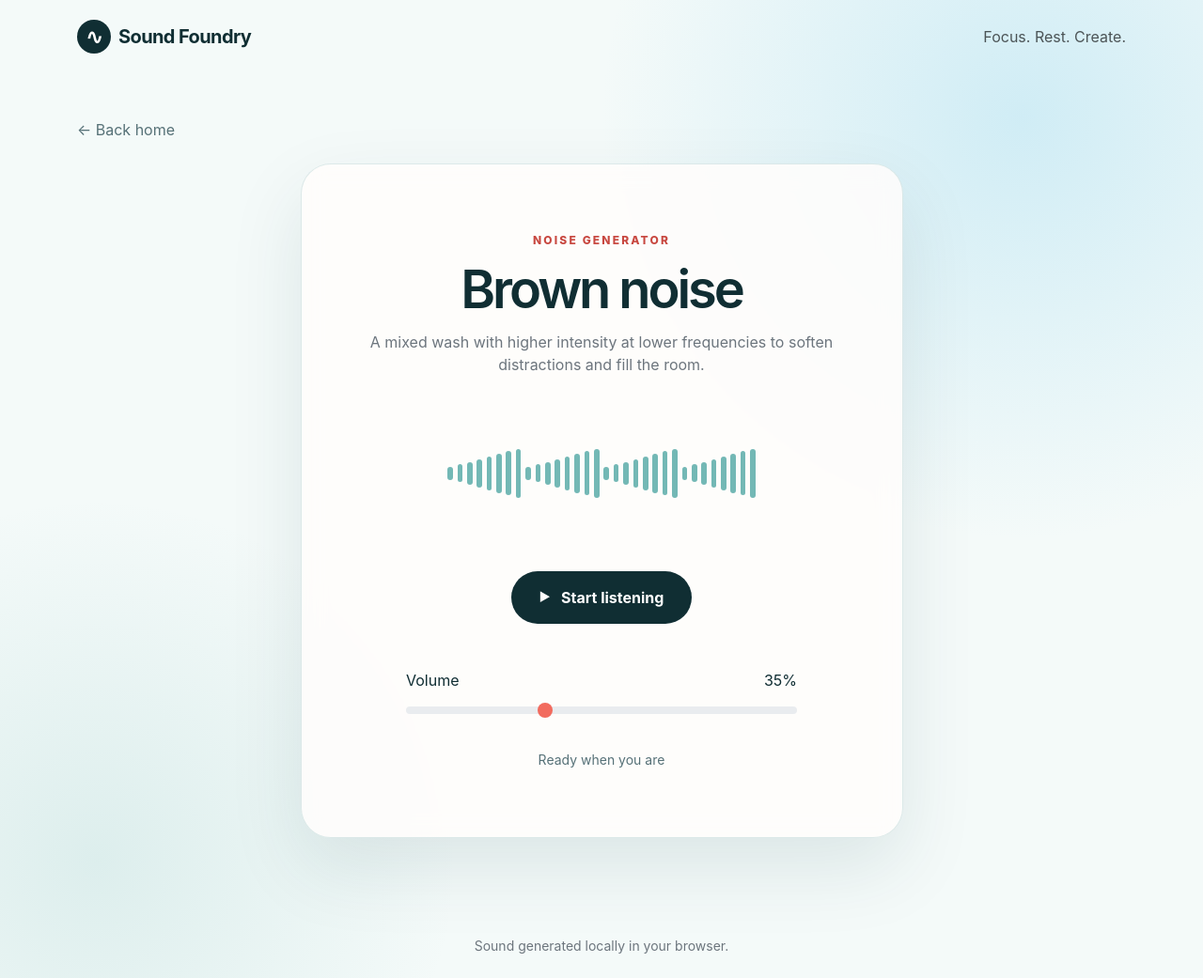
After one commit to ywerling/python_music_generator, a Flask app: page /brown-noise in a window 1280 px wide. The commit adds this page. Shown: the whole page at 94% size. Run offline with Flask 3, Linux system fonts and the light colour scheme.

Commit message:
Add brown noise

```diff
--- a/app.py
+++ b/app.py
@@ -13,6 +13,10 @@ def index():
 def white_noise():
     return render_template("white_noise.html")
 
+@app.get("/brown-noise")
+def brown_noise():
+    return render_template("brown_noise.html")
+
 
 @app.get("/night-rain")
 def night_rain():
--- /dev/null
+++ b/static/js/brown-noise.js
@@ -0,0 +1,88 @@
+(() => {
+  const toggle = document.querySelector("#toggleNoise");
+  const volume = document.querySelector("#volume");
+  const volumeValue = document.querySelector("#volumeValue");
+  const status = document.querySelector("#audioStatus");
+  const visualizer = document.querySelector("#visualizer");
+
+  if (!toggle || !volume) return;
+
+  let audioContext;
+  let noiseSource;
+  let gainNode;
+  let isPlaying = false;
+  let brown = 0.0;
+  let white = 0.0;
+
+  function createNoise() {
+    audioContext ??= new AudioContext();
+    const frameCount = audioContext.sampleRate * 2;
+    const buffer = audioContext.createBuffer(1, frameCount, audioContext.sampleRate);
+    const samples = buffer.getChannelData(0);
+
+    for (let index = 0; index < frameCount; index += 1) {
+      white = Math.random() * 2 - 1;
+      brown += 0.02 * white;
+      brown /= 1.02;
+      samples[index] = brown * 3.5;
+    }
+
+    noiseSource = audioContext.createBufferSource();
+    gainNode = audioContext.createGain();
+    noiseSource.buffer = buffer;
+    noiseSource.loop = true;
+    gainNode.gain.value = Number(volume.value) / 100;
+    noiseSource.connect(gainNode).connect(audioContext.destination);
+    noiseSource.start();
+  }
+
+  async function start() {
+    createNoise();
+    await audioContext.resume();
+    isPlaying = true;
+    render();
+  }
+
+  function stop() {
+    noiseSource?.stop();
+    noiseSource?.disconnect();
+    gainNode?.disconnect();
+    noiseSource = null;
+    gainNode = null;
+    isPlaying = false;
+    render();
+  }
+
+  function render() {
+    toggle.classList.toggle("is-playing", isPlaying);
+    toggle.setAttribute("aria-pressed", String(isPlaying));
+    visualizer.classList.toggle("is-playing", isPlaying);
+    toggle.querySelector(".play-icon").textContent = isPlaying ? "■" : "▶";
+    toggle.querySelector(".button-label").textContent = isPlaying ? "Stop listening" : "Start listening";
+    status.textContent = isPlaying ? "Brown noise is playing" : "Ready when you are";
+  }
+
+  toggle.addEventListener("click", async () => {
+    if (isPlaying) {
+      stop();
+      return;
+    }
+    try {
+      await start();
+    } catch {
+      status.textContent = "Audio could not start in this browser.";
+    }
+  });
+
+  volume.addEventListener("input", () => {
+    volumeValue.textContent = `${volume.value}%`;
+    if (gainNode && audioContext) {
+      gainNode.gain.setTargetAtTime(Number(volume.value) / 100, audioContext.currentTime, .02);
+    }
+  });
+
+  window.addEventListener("pagehide", () => {
+    if (isPlaying) stop();
+    audioContext?.close();
+  });
+})();
--- /dev/null
+++ b/templates/brown_noise.html
@@ -0,0 +1,41 @@
+{% extends "base.html" %}
+
+{% block title %}Brown Noise · Sound Foundry{% endblock %}
+
+{% block content %}
+  <section class="generator-section">
+    <div class="container">
+      <a class="back-link" href="{{ url_for('index') }}">← Back home</a>
+      <div class="row justify-content-center mt-4">
+        <div class="col-lg-8 col-xl-7">
+          <div class="generator-card text-center">
+            <p class="eyebrow mb-3">Noise generator</p>
+            <h1 class="display-4 fw-semibold mb-3">Brown noise</h1>
+            <p class="text-secondary mb-5">
+              A mixed wash with higher intensity at lower frequencies to soften distractions and fill the room.
+            </p>
+            <div class="visualizer mx-auto mb-5" id="visualizer" aria-hidden="true">
+              {% for bar in range(32) %}<span style="--bar: {{ bar }}; --height: {{ 12 + (bar % 8) * 5 }}%"></span>{% endfor %}
+            </div>
+            <button id="toggleNoise" class="play-button" type="button" aria-pressed="false">
+              <span class="play-icon" aria-hidden="true">▶</span>
+              <span class="button-label">Start listening</span>
+            </button>
+            <div class="volume-control mx-auto mt-5">
+              <div class="d-flex justify-content-between mb-2">
+                <label for="volume" class="form-label mb-0">Volume</label>
+                <output id="volumeValue" for="volume">35%</output>
+              </div>
+              <input class="form-range" type="range" id="volume" min="0" max="100" value="35" aria-label="Brown noise volume">
+            </div>
+            <p id="audioStatus" class="status-text mt-4 mb-0" role="status" aria-live="polite">Ready when you are</p>
+          </div>
+        </div>
+      </div>
+    </div>
+  </section>
+{% endblock %}
+
+{% block scripts %}
+  <script src="{{ url_for('static', filename='js/brown-noise.js') }}"></script>
+{% endblock %}
--- a/templates/index.html
+++ b/templates/index.html
@@ -16,6 +16,9 @@
           <div class="d-flex flex-wrap gap-3">
             <a class="btn btn-primary btn-lg rounded-pill px-4 py-3" href="{{ url_for('white_noise') }}">
               Open white noise <span class="ms-2" aria-hidden="true">→</span>
+            </a>
+            <a class="btn btn-primary btn-lg rounded-pill px-4 py-3" href="{{ url_for('brown_noise') }}">
+              Open brown noise <span class="ms-2" aria-hidden="true">→</span>
             </a>
             <a class="btn btn-outline-dark btn-lg rounded-pill px-4 py-3" href="{{ url_for('night_rain') }}">
               Hear night rain <span class="ms-2" aria-hidden="true">→</span>
```
